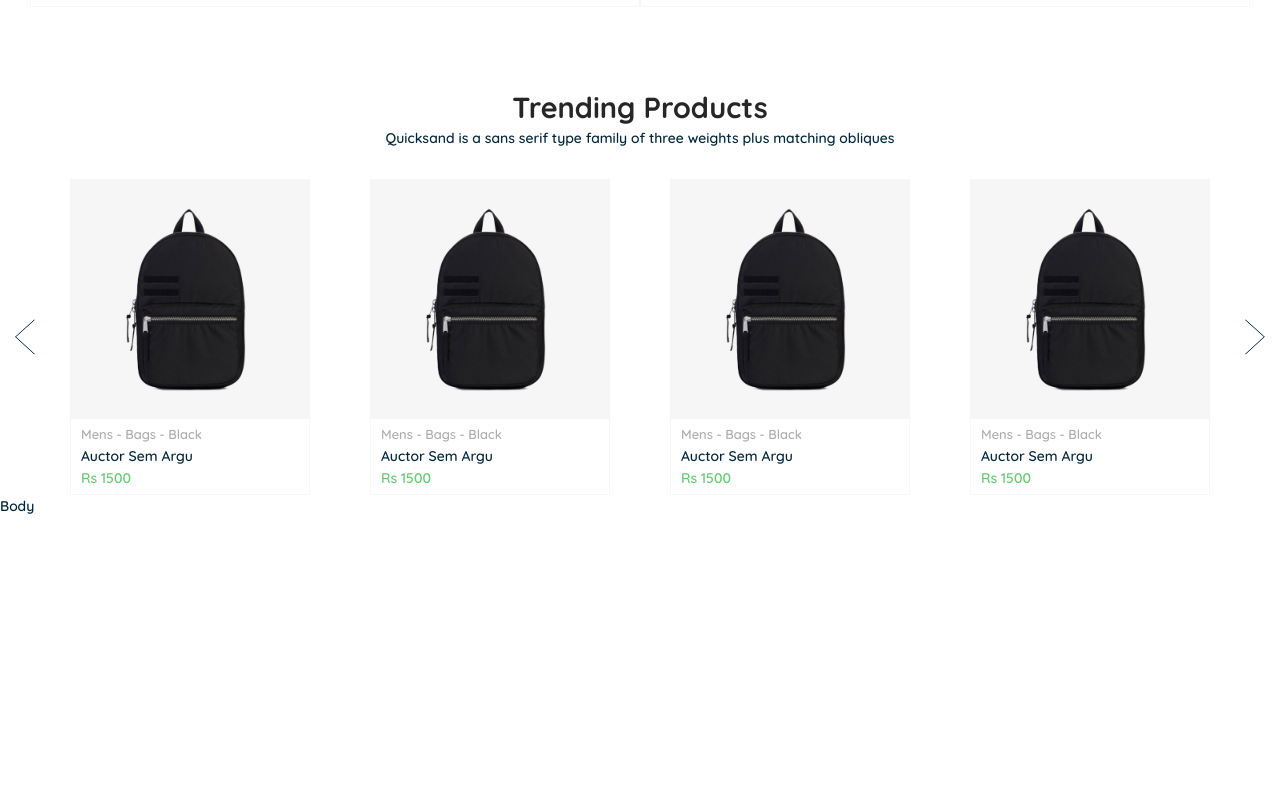
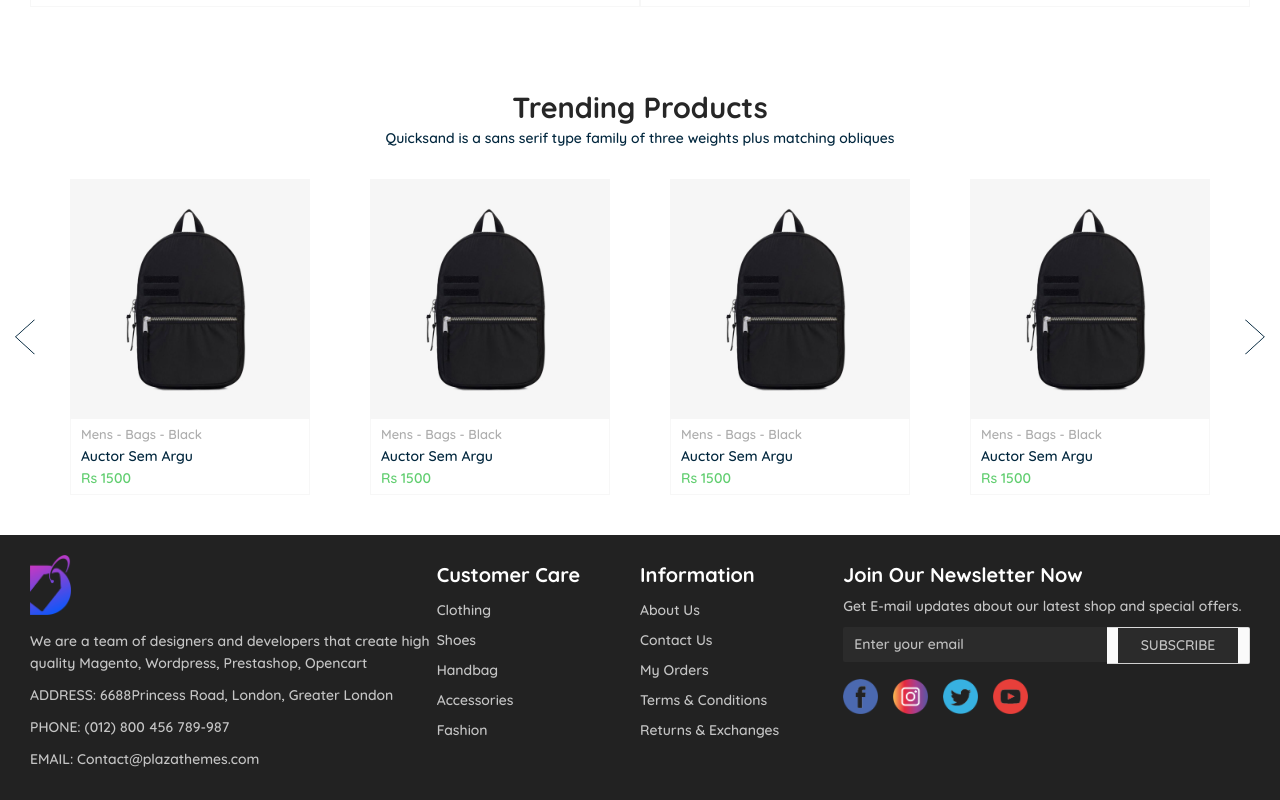
Before and after one commit to ujjalacharya/awesome-ecom, a React (Create React App) app in the folder slicing/: page / in a window 1280 px wide. Shown: the part 1293-2093 px from the top of the page. Before the commit the page ends 1810 px from the top, so only its background shows below. Built offline with nearby package versions, Linux system fonts and the light colour scheme; some icons are missing; a web font is replaced by a local one.

Commit message:
add footer

```diff
--- a/slicing/public/css/style.css
+++ b/slicing/public/css/style.css
@@ -345,4 +345,59 @@ button.primary {
   margin-top: 25px;
 }
 
+.footer {
+  margin-top: 40px;
+  background: #222222;
+  color: #c5c5c5;
+  padding: 20px 30px;
+}
+.footer .company-info .logo {
+  margin-bottom: 15px;
+}
+.footer .company-info .logo img {
+  height: 60px;
+}
+.footer .company-info .company-details,
+.footer .company-info .comp-address,
+.footer .company-info .comp-phone,
+.footer .company-info .comp-email {
+  margin-bottom: 10px;
+}
+.footer .footer-ul-design h4 {
+  color: #fff;
+}
+.footer .footer-ul-design ul li {
+  display: block;
+  list-style: none;
+  line-height: 30px;
+}
+.footer .footer-newsletter h4 {
+  color: #fff;
+}
+.footer .footer-newsletter .news-details .let-det {
+  margin-bottom: 10px;
+}
+.footer .footer-newsletter .news-details input {
+  background: #2b2b2b;
+  border: #2b2b2b;
+  color: #6d6d6d;
+}
+.footer .footer-newsletter .news-details button {
+  border-radius: 0 !important;
+  background: #2b2b2b;
+  border-color: #2b2b2b;
+  color: #c2c2c2;
+}
+.footer .footer-newsletter ul.footer-social-media {
+  padding: 0px;
+  margin-top: 15px;
+}
+.footer .footer-newsletter ul.footer-social-media li {
+  display: inline-block;
+  padding-right: 15px;
+}
+.footer .footer-newsletter ul.footer-social-media li img {
+  height: 35px;
+}
+
 /*# sourceMappingURL=style.css.map */
--- /dev/null
+++ b/slicing/sass/Components/_footer.scss
@@ -0,0 +1,64 @@
+.footer {
+  margin-top: 40px;
+  background: #222222;
+  color: #c5c5c5;
+  padding: 20px 30px;
+  .company-info {
+    .logo {
+      margin-bottom: 15px;
+      img {
+        height: 60px;
+      }
+    }
+    .company-details,
+    .comp-address,
+    .comp-phone,
+    .comp-email {
+      margin-bottom: 10px;
+    }
+  }
+  .footer-ul-design {
+    h4 {
+      color: #fff;
+    }
+    ul {
+      li {
+        display: block;
+        list-style: none;
+        line-height: 30px;
+      }
+    }
+  }
+  .footer-newsletter {
+    h4 {
+      color: #fff;
+    }
+    .news-details {
+      .let-det {
+        margin-bottom: 10px;
+      }
+      input {
+        background: #2b2b2b;
+        border: #2b2b2b;
+        color: #6d6d6d;
+      }
+      button {
+        border-radius: 0 !important;
+        background: #2b2b2b;
+        border-color: #2b2b2b;
+        color: #c2c2c2;
+      }
+    }
+    ul.footer-social-media {
+      padding: 0px;
+      margin-top: 15px;
+      li {
+        display: inline-block;
+        padding-right: 15px;
+        img{
+            height: 35px;
+        }
+      }
+    }
+  }
+}
--- a/slicing/sass/Index.scss
+++ b/slicing/sass/Index.scss
@@ -11,3 +11,4 @@
 @import './Components/carousel';
 @import './Components/card';
 @import './Components/popularSlider';
+@import './Components/footer';
--- /dev/null
+++ b/slicing/src/Components/Footer.js
@@ -0,0 +1,64 @@
+import React, { Component } from "react";
+import { Row, Col, Input } from "antd";
+const { Search } = Input;
+class Footer extends Component {
+  render() {
+    return (
+      <section className="footer">
+        <Row>
+          <Col span={8} className="company-info">
+            <div className="logo">
+              <img src="/images/logo.png" />
+            </div>
+            <div className="company-details">
+              We are a team of designers and developers that create high quality
+              Magento, Wordpress, Prestashop, Opencart
+            </div>
+            <div className="comp-address">
+              ADDRESS: 6688Princess Road, London, Greater London
+            </div>
+            <div className="comp-phone">PHONE: (012) 800 456 789-987</div>
+            <div className="comp-email">EMAIL: Contact@plazathemes.com</div>
+          </Col>
+          <Col span={4} className="customer-care footer-ul-design">
+            <h4>Customer Care</h4>
+            <ul>
+              <li>Clothing</li>
+              <li>Shoes</li>
+              <li>Handbag</li>
+              <li>Accessories</li>
+              <li>Fashion</li>
+            </ul>
+          </Col>
+          <Col span={4} className="information footer-ul-design">
+            <h4>Information</h4>
+            <ul>
+              <li>About Us</li>
+              <li>Contact Us</li>
+              <li>My Orders</li>
+              <li>Terms & Conditions</li>
+              <li>Returns & Exchanges</li>
+            </ul>
+          </Col>
+          <Col span={8} className="footer-newsletter">
+            <h4>Join Our Newsletter Now</h4>
+            <div className="news-details">
+              <div className="let-det">
+                Get E-mail updates about our latest shop and special offers.
+              </div>
+              <Search placeholder="Enter your email" enterButton="SUBSCRIBE" />
+            </div>
+            <ul className="footer-social-media">
+                <li><img src="/images/facebook.png" /></li>
+                <li><img src="/images/instagram_.png" /></li>
+                <li><img src="/images/twitter.png" /></li>
+                <li><img src="/images/youtube.png" /></li>
+            </ul>
+          </Col>
+        </Row>
+      </section>
+    );
+  }
+}
+
+export default Footer;
--- a/slicing/src/Pages/Home.js
+++ b/slicing/src/Pages/Home.js
@@ -6,6 +6,7 @@ import SliderHeader from "../Components/SliderHeader";
 import { Row, Col } from "antd";
 import Popular from "../Components/Popular";
 import LatestSLider from "../Components/LatestSlider";
+import Footer from "../Components/Footer";
 
 class Home extends Component {
   render() {
@@ -37,7 +38,7 @@ class Home extends Component {
           removePaddingTop="paddingTopZero"
         />
         <ProductSlider />
-        Body
+        <Footer />
       </div>
     );
   }
```
Also changed, not shown: 1 other file (tests, documents, lock files or other folders).
